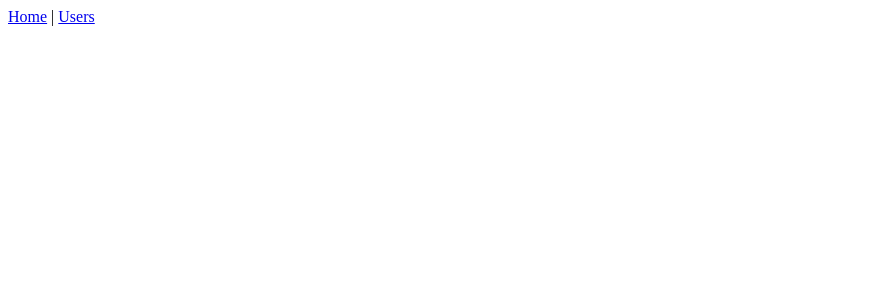
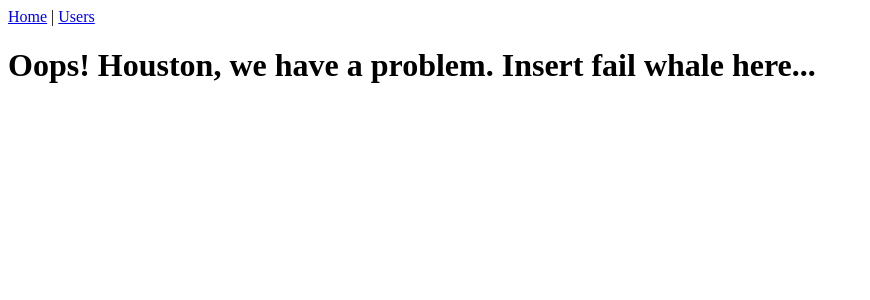
Before and after one commit to coryhouse/neuanalytics, a React (Create React App) app: page /user in a window 1280 px wide. Shown: the top 300 px of the page, without its empty margins (0-870 px from the left). Built offline with nearby package versions, Linux system fonts and the light colour scheme.

Commit message:
handle 404s

```diff
--- a/src/App.js
+++ b/src/App.js
@@ -2,18 +2,24 @@ import React from "react";
 import Nav from "./Nav";
 import Users from "./Users";
 import Home from "./Home";
-import { Route } from "react-router-dom";
+import PageNotFound from "./PageNotFound";
+import { Route, Switch } from "react-router-dom";
 
 function App() {
   return (
     <>
       <Nav />
+      <Switch>
         <Route path="/" exact>
           <Home />
         </Route>
         <Route path="/users">
           <Users />
         </Route>
+        <Route>
+          <PageNotFound />
+        </Route>
+      </Switch>
     </>
   );
 }
--- /dev/null
+++ b/src/PageNotFound.js
@@ -0,0 +1,6 @@
+import React from "react";
+
+const PageNotFound = () => {
+  return <h1>Oops! Houston, we have a problem. Insert fail whale here...</h1>;
+};
+export default PageNotFound;
```
Lines whose indentation alone changed are shown as unchanged.
